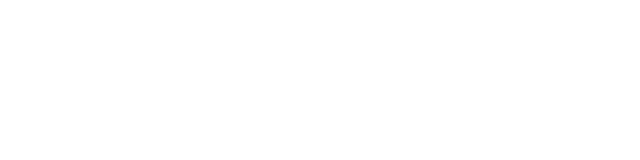
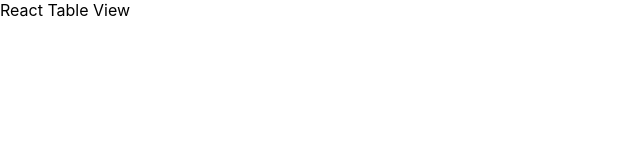
Before and after one commit to Likemilk99/ui-experiment, a React (Create React App) app: page /react-table in a window 1280 px wide. Shown: the top 160 px of the page, without its empty margins (0-640 px from the left). Built offline with nearby package versions, Linux system fonts and the light colour scheme.

Commit message:
Added react-table and react-checkbox-tree libs and router page.

```diff
--- a/package.json
+++ b/package.json
@@ -14,10 +14,12 @@
     "@types/react-router": "^5.1.13",
     "@types/react-router-dom": "^5.1.7",
     "react": "^17.0.2",
+    "react-checkbox-tree": "^1.6.0",
     "react-dom": "^17.0.2",
     "react-router": "^5.2.0",
     "react-router-dom": "^5.2.0",
     "react-scripts": "4.0.3",
+    "react-table": "^7.6.3",
     "typescript": "^4.1.2",
     "web-vitals": "^1.0.1"
   },
--- a/src/App.tsx
+++ b/src/App.tsx
@@ -1,6 +1,6 @@
 import React from "react"
 import { BrowserRouter as Router, Switch, Route } from "react-router-dom"
-import Material from "./views/Material"
+import { Material, ReactTableView } from "./views"
 
 function App() {
     return (
@@ -9,6 +9,9 @@ function App() {
                 <Route path="/material-ui">
                     <Material />
                 </Route>
+                <Route path="/react-table">
+                    <ReactTableView />
+                </Route>
             </Switch>
         </Router>
     )
--- /dev/null
+++ b/src/views/ReactTable/index.tsx
@@ -0,0 +1,7 @@
+import React from "react"
+
+const ReactTableView = () => {
+    return <>React Table View</>
+}
+
+export default ReactTableView
--- /dev/null
+++ b/src/views/index.ts
@@ -0,0 +1,4 @@
+import ReactTableView from "./ReactTable"
+import Material from "./Material"
+
+export { ReactTableView, Material }
```
Also changed, not shown: 1 other file (tests, documents, lock files or other folders).
